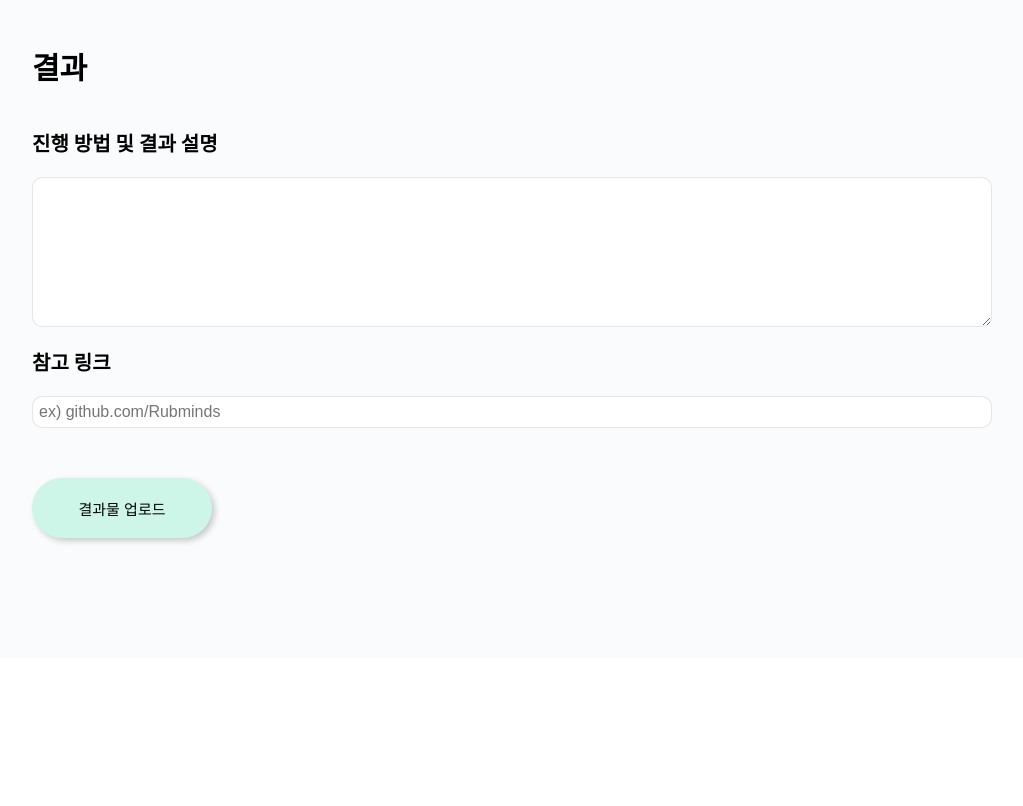
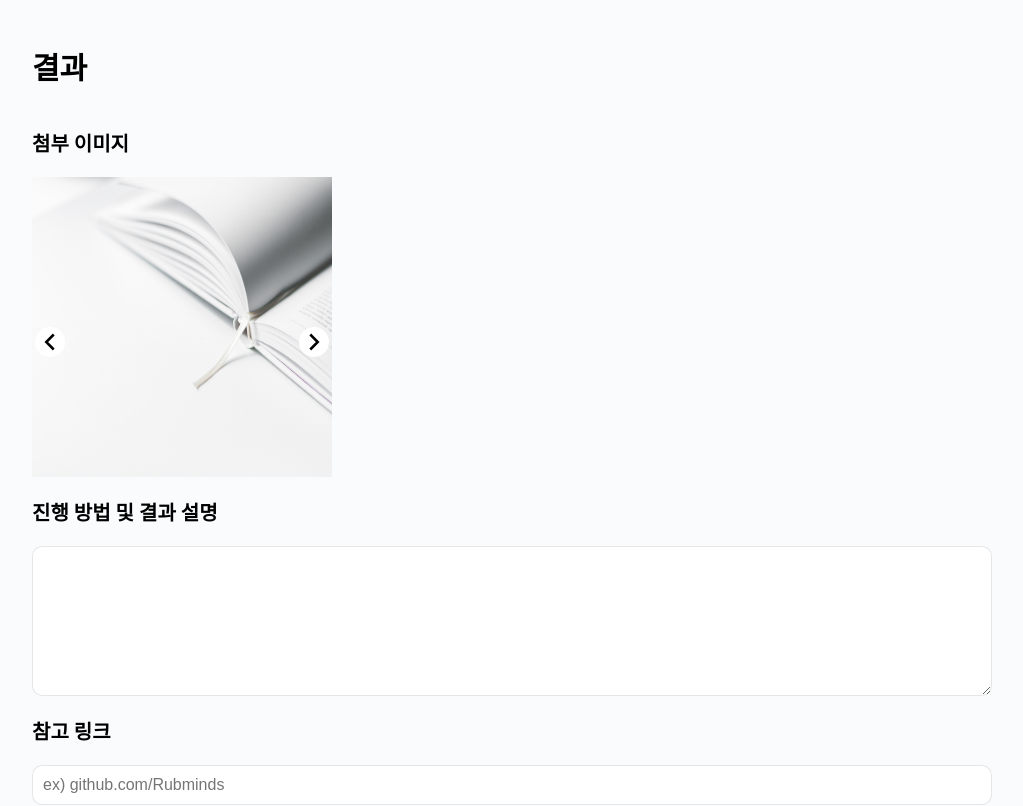
Before and after one commit to Rubminds/rubminds-frontend, a React (Create React App) app: page /detail in a window 1280 px wide. Shown: the part 800-1606 px from the top of the page, without its empty margins (128-1151 px from the left). Before the commit the page ends 1458 px from the top, so only its background shows below. Built offline with nearby package versions, Linux system fonts and the light colour scheme.

Commit message:
feat: carousel 추가(#8)

```diff
--- a/src/assets/imgs/index.js
+++ b/src/assets/imgs/index.js
@@ -2,3 +2,5 @@ export { ReactComponent as Iphone} from './iphone.svg';
 export { ReactComponent as Python} from './python.svg';
 export { ReactComponent as ExitBtn} from './exit.svg';
 export {default as Test} from './test.png';
+export {default as Test1} from './test.jpg';
+export {default as Test2} from './test3.jpeg';
--- a/src/common/GlobalStyle.js
+++ b/src/common/GlobalStyle.js
@@ -2,7 +2,6 @@ import { createGlobalStyle } from 'styled-components';
 
 const GlobalStyles = createGlobalStyle`
 *{
-    box-sizing:border-box;
 }
 body {
     height: 100%;
@@ -10,6 +9,7 @@ body {
     margin:0px;
     padding:0px;
     font-family:"Malgun Gothic";
+    box-sizing:border-box;
 }
 html{
     font-size:10px;
@@ -18,7 +18,7 @@ html{
     }
 }
 textarea{
-    -webkit-box-sizing:border-box;
+    box-sizing:inherit;
 }
 textarea:focus{
     outline:none;
@@ -27,16 +27,17 @@ input{
     box-sizing:border-box;
 }
 div{
-    -webkit-box-sizing:border-box;
+    box-sizing:inherit;
 }
 nav{
-    -webkit-box-sizing:border-box;
+    box-sizing:inherit;
 }
 button {
     text-decoration: none;
     cursor: pointer;
     color: inherit;
     padding:0;
+    box-sizing:inherit;
 }
 a{
     /* 링크의 색상 및 밑줄 없애기 */
@@ -59,6 +60,12 @@ ul{
 input:focus{
     outline:none;
 }
+img{
+    box-sizing:inherit;
+}
+svg{
+    box-sizing:inherit;
+}
 
 `;
 export default GlobalStyles;
--- a/src/components/PostDetail/PostTotalInfo/style.js
+++ b/src/components/PostDetail/PostTotalInfo/style.js
@@ -94,4 +94,5 @@ export const PostStatusCircle = styled.button`
 export const GroupBox = styled.div`
   ${flexColumn};
   width:auto;
+  justify-content:center;
 `;
--- a/src/components/PostDetail/ResultForm/index.js
+++ b/src/components/PostDetail/ResultForm/index.js
@@ -1,14 +1,16 @@
 import React from 'react';
 import * as S from './style';
 
-import { Input, TextArea } from '../..';
+import { Input, TextArea,Carousel } from '../..';
 
 const ResultForm = () => {
   return (
     <S.ResultFormWrapper>
       <S.FormBigTitle>결과</S.FormBigTitle>
+      <S.FormSmallTitle>첨부 이미지</S.FormSmallTitle>
+      <Carousel size="30rem"/>
       <S.FormSmallTitle>진행 방법 및 결과 설명</S.FormSmallTitle>
-      <TextArea />
+      <TextArea/>
       <S.FormSmallTitle>참고 링크</S.FormSmallTitle>
       <Input placeholder="ex) github.com/Rubminds" />
       <S.Submit>결과물 업로드</S.Submit>
--- a/src/components/PostDetail/ResultForm/style.js
+++ b/src/components/PostDetail/ResultForm/style.js
@@ -30,3 +30,9 @@ export const Submit = styled.button`
   border-radius: 50px;
   margin-top:5rem;
 `;
+
+export const ContentsWrapper = styled.div`
+  display:flex;
+  width:100%;
+  justify-content:space-between;
+`
--- /dev/null
+++ b/src/components/common/Carousel/index.js
@@ -0,0 +1,46 @@
+import React, { useState, useCallback, useRef, useEffect } from 'react';
+import * as S from './style';
+
+import { Test, Test1, Test2 } from '../../../assets/imgs';
+
+const Carousel = ({size}) => {
+  //추후 props로 이미지 url 담긴 배열 받아서 처리
+  const CarouselWrapper = useRef(null);
+  const [currentImg, setCurrentImg] = useState(0);
+  const totalImgs = 5; //이미지 개수-1
+  useEffect(() => {
+    CarouselWrapper.current.style.transition = 'all 0.4s ease-in-out';
+    CarouselWrapper.current.style.transform = `translateX(-${currentImg}00%)`; // 백틱을 사용하여 슬라이드로 이동하는 애니메이션을 만듭니다.
+  }, [currentImg]);
+  const nextClick = useCallback(() => {
+    if (currentImg >= totalImgs) {
+      // 더 이상 넘어갈 슬라이드가 없으면
+      setCurrentImg(0); // 1번째 사진으로
+    } else {
+      setCurrentImg(currentImg + 1);
+    }
+  }, [currentImg]);
+  // Prev 버튼 클릭 시
+  const prevClick = useCallback(() => {
+    if (currentImg === 0) {
+      setCurrentImg(totalImgs); // 마지막 사진으로
+    } else {
+      setCurrentImg(currentImg - 1);
+    }
+  }, [currentImg]);
+  return (
+    <S.CarouselContainer size={size}>
+      <S.CarouselPrev onClick={prevClick} />
+      <S.CarouselNext onClick={nextClick} />
+      <S.CarouselWrapper ref={CarouselWrapper}>
+        <S.CarouselImg src={Test} size={size}/>
+        <S.CarouselImg src={Test1} size={size} />
+        <S.CarouselImg src={Test2} size={size} />
+        <S.CarouselImg src={Test2} size={size} />
+        <S.CarouselImg src={Test1} size={size} />
+        <S.CarouselImg src={Test} size={size} />
+      </S.CarouselWrapper>
+    </S.CarouselContainer>
+  );
+};
+export default Carousel;
--- /dev/null
+++ b/src/components/common/Carousel/style.js
@@ -0,0 +1,41 @@
+import styled from 'styled-components';
+import { GrFormPrevious, GrFormNext } from 'react-icons/gr';
+
+export const CarouselContainer = styled.div`
+  width: ${(props) => props.size};
+  height: ${(props) => props.size};
+  overflow: hidden;
+  position: relative;
+`;
+
+export const CarouselWrapper = styled.div`
+  display: flex;
+`;
+
+export const CarouselImg = styled.img`
+  width: ${(props) => props.size};
+  height: ${(props) => props.size};
+`;
+
+export const CarouselPrev = styled(GrFormPrevious)`
+  border: none;
+  position: absolute;
+  top: 50%;
+  left: 1%;
+  font-size: 3rem;
+  background-color: #fff;
+  z-index: 10;
+  cursor: pointer;
+  border-radius: 50%;
+`;
+export const CarouselNext = styled(GrFormNext)`
+  border: none;
+  position: absolute;
+  top: 50%;
+  right: 1%;
+  font-size: 3rem;
+  background-color: #fff;
+  z-index: 10;
+  cursor: pointer;
+  border-radius: 50%;
+`;
--- a/src/components/common/Input/style.js
+++ b/src/components/common/Input/style.js
@@ -4,7 +4,7 @@ export const StyledInput = styled.input`
     width:${(props) => props.width ? props.width : "100%"};
     background-color:#fff;
     font-size: 1.6rem;
-    padding:0.6rem;
+    padding:1rem;
     border:1px solid rgba(128, 128, 128, 0.199);
     border-radius:10px;
     box-sizing:border-box;
--- a/src/components/common/PostCard/style.js
+++ b/src/components/common/PostCard/style.js
@@ -5,11 +5,11 @@ import mediaQuery from '../../../hooks/mediaQuery'
 export const CardWrapper = styled.li`
   ${flexColumn};
   justify-content:space-between;
-  width: 30rem;
-  height: 20rem;
+  width: 32rem;
+  height: 24rem;
   border-radius: 30px;
   padding: 2% 2%;
-  margin:2%;
+  margin:2rem;
   box-shadow:3px 3px 4px rgba(0, 0, 0, 0.2);
   background-color:${(props) => props.status === '진행중' ? "#AA8AE8" : props.status === '진행완료' ? "#7944E3":'#fff'};
   opacity: ${(props) => props.status === '진행중' ? "0.6" : props.status === '진행완료' ? "0.7":'1'};
--- a/src/components/common/TextArea/style.js
+++ b/src/components/common/TextArea/style.js
@@ -4,7 +4,7 @@ export const StyledTextArea = styled.textarea`
     width:${(props) => props.width ? props.width : "100%"};
     background-color:#fff;
     font-size: 1.6rem;
-    padding:0.6rem;
+    padding:1rem;
     border:1px solid rgba(128, 128, 128, 0.199);
     border-radius:10px;
     height:auto;
--- a/src/components/index.js
+++ b/src/components/index.js
@@ -5,6 +5,7 @@ export { default as PostCard } from './common/PostCard';
 export { default as DropDown } from './common/DropDown';
 export { default as Input } from './common/Input';
 export { default as TextArea } from './common/TextArea';
+export { default as Carousel } from './common/Carousel';
 
 export { default as Banner } from './Landing/Banner';
 
--- a/src/pages/LandingPage/style.js
+++ b/src/pages/LandingPage/style.js
@@ -106,6 +106,7 @@ export const PostsWrapper = styled.ul`
   display: flex;
   flex-wrap: wrap;
   margin-top:3rem;
+  width:100%;
   @media all and (max-width:768px){
     ${flexColumn};
     align-items:center;
```
Also changed, not shown: src/assets/imgs/test.jpg (added), src/assets/imgs/test3.jpeg (added).
